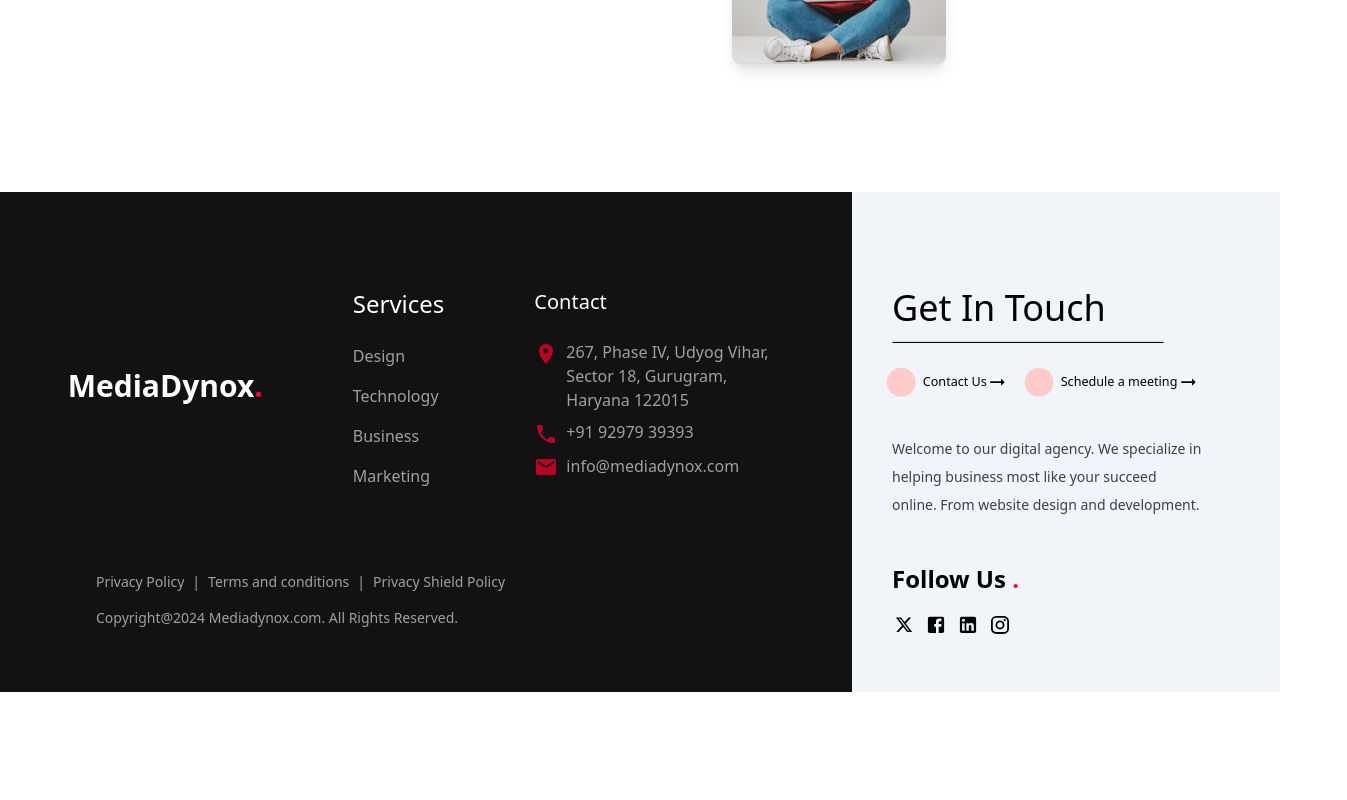
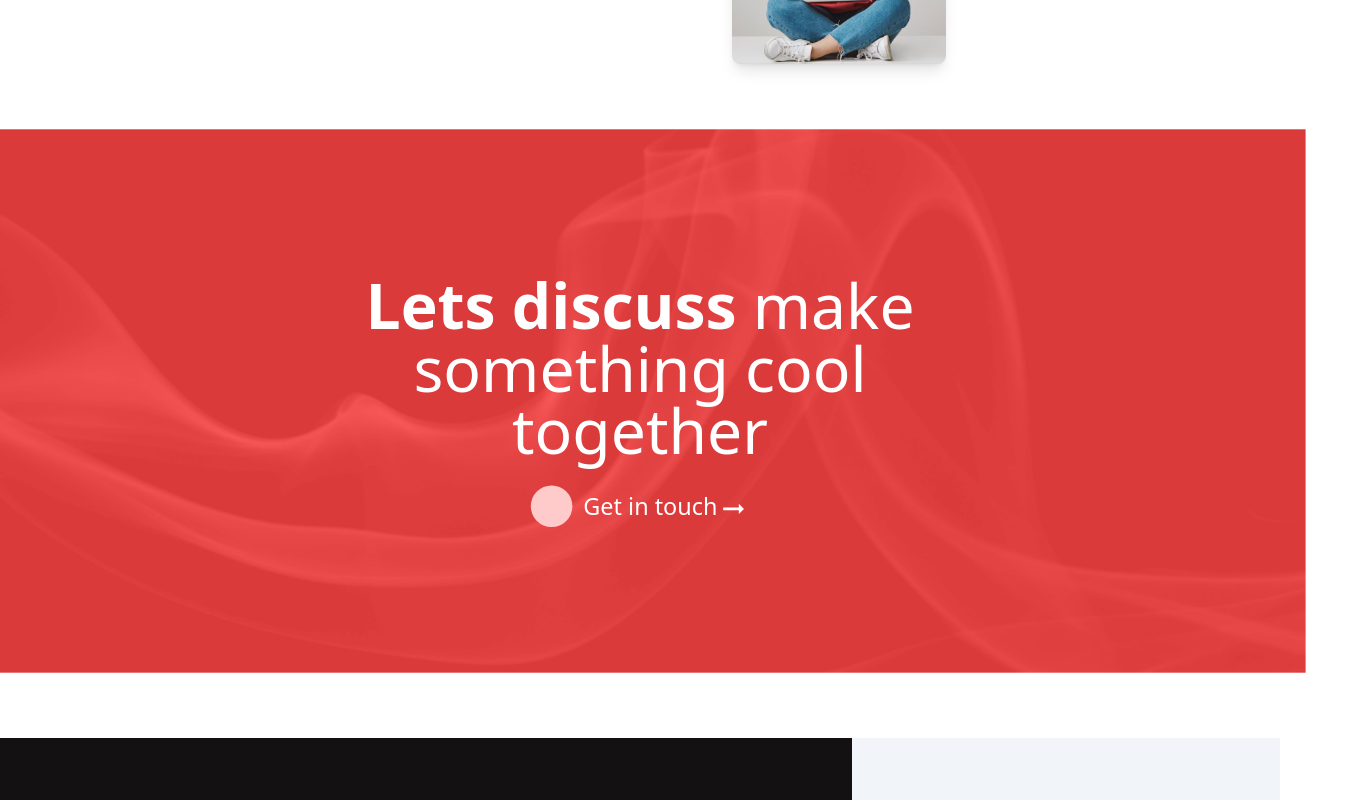
Before and after one commit to rkcoola792/media-dynox-revamped, a React (Vite) app: page / in a window 1280 px wide. Shown: the part 500-1300 px from the top of the page, 1347 px wide, since content can reach past the window. Before the commit the page ends 1192 px from the top, so only its background shows below. Built offline with nearby package versions, Linux system fonts and the light colour scheme.

Commit message:
get in touch animation done

```diff
--- a/src/components/Homepage/Homepage.jsx
+++ b/src/components/Homepage/Homepage.jsx
@@ -1,11 +1,13 @@
 import React from 'react'
 import Section1 from './Section1'
-import Example from '../Test/Test'
+import Section9 from './Section9'
 
 const Homepage = () => {
   return (
     <div className='homepage'>
       <Section1></Section1>
+      <Section9></Section9>
+
 
     </div>
   )
--- a/src/components/Homepage/Section9.jsx
+++ b/src/components/Homepage/Section9.jsx
@@ -5,7 +5,17 @@ import Explore from "../Explore/Explore";
 
 const Section9 = () => {
   return (
-    <div className="relative w-full  flex justify-center mt-24 px-8 ">
+    <motion.div
+      className="relative w-full  flex justify-center mt-32 px-8 "
+      initial={{ opacity: 0, y: 75 }}
+      whileInView={{
+        opacity: 1,
+        y: 0,
+        scale: 1.3,
+        // boxShadow: "0px 0px 10px 50px rgba(255, 0, 0, 0.5)",
+      }}
+      transition={{ duration: 0.5, delay: 0.1 }}
+    >
       <img src="/cta-banner.png" alt="" className="h-[200px] sm:h-full " />
       <motion.h1
         className="absolute top-[20%] md:text-5xl sm:text-3xl  text-white text-center lg:top-28 sm:top-20 sm:leading-[70px] sm:w-[50%] font-thin text-3xl w-[80%]"
@@ -24,7 +34,7 @@ const Section9 = () => {
       >
         <Explore text="Get in touch" color="white"></Explore>
       </motion.div>
-    </div>
+    </motion.div>
   );
 };
 
```
